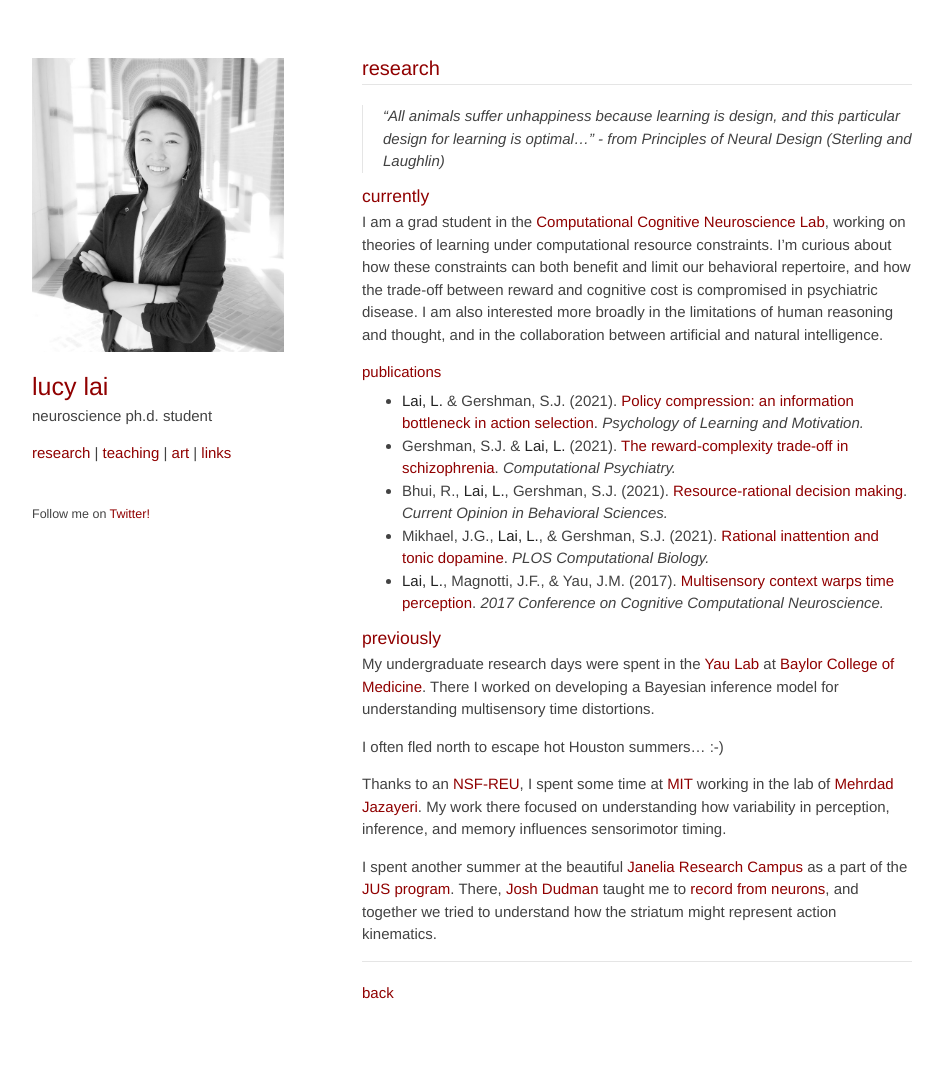
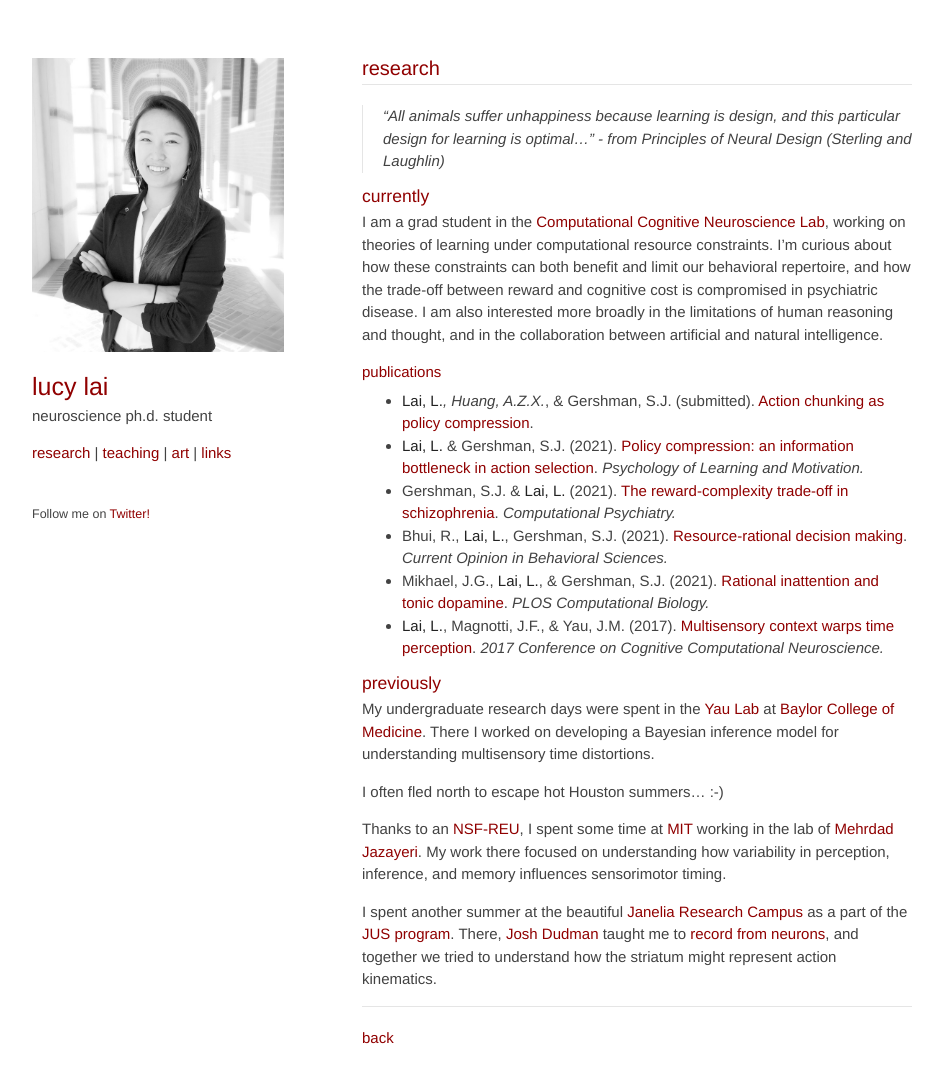
Before and after one commit to lucylai96/lucylai96.github.io, a Jekyll site: the page built from research.md, in a window 1280 px wide and 1114 px high. Shown: the top 1083 px of the window, without its empty margins (168-1111 px from the left). Built offline with Jekyll 4.4.1, drawn with Linux system fonts in a browser that asks for light colours; our own code applies the rules of GitHub Pages for plain Markdown files.

Commit message:
Update research.md

```diff
--- a/research.md
+++ b/research.md
@@ -8,6 +8,7 @@
 I am a grad student in the [Computational Cognitive Neuroscience Lab](http://gershmanlab.com/index.html){:target="_blank"}, working on theories of learning under computational resource constraints. I’m curious about how these constraints can both benefit and limit our behavioral repertoire, and how the trade-off between reward and cognitive cost is compromised in psychiatric disease. I am also interested more broadly in the limitations of human reasoning and thought, and in the collaboration between artificial and natural intelligence.
 
 #### publications
+- **Lai, L.***, Huang, A.Z.X.*, & Gershman, S.J. (submitted). [Action chunking as policy compression](https://psyarxiv.com/z8yrv){:target="_blank"}.
 - **Lai, L.** & Gershman, S.J. (2021). [Policy compression: an information bottleneck in action selection](./pubs/LaiGershman2021.pdf){:target="_blank"}. _Psychology of Learning and Motivation._
 - Gershman, S.J. & **Lai, L.** (2021). [The reward-complexity trade-off in schizophrenia](./pubs/GershmanLai2021.pdf){:target="_blank"}. _Computational Psychiatry._
 - Bhui, R., **Lai, L.**, Gershman, S.J. (2021). [Resource-rational decision making](./pubs/BhuiLaiGershman2021.pdf){:target="_blank"}. _Current Opinion in Behavioral Sciences._
```
